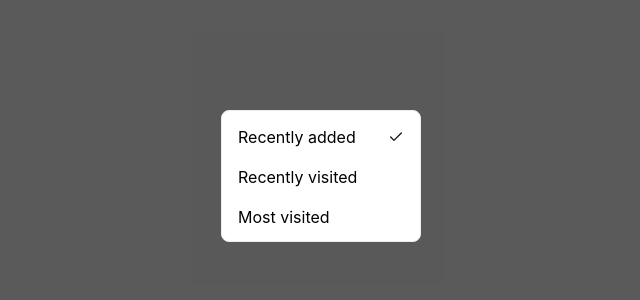
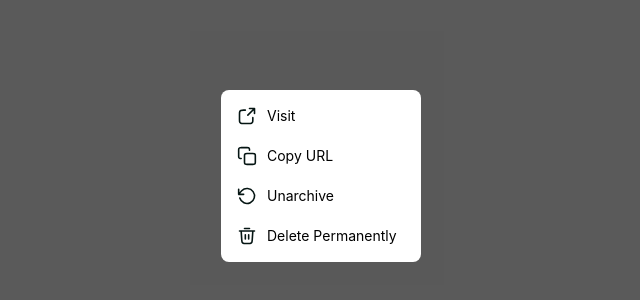
Before and after one commit to JyrexRonaldo/bookmark-manager-app, a React (Vite) app in the folder frontend/: page /test in a window 1280 px wide. Shown: the part 224-524 px from the top of the page, without its empty margins (319-959 px from the left). Built offline with nearby package versions, Linux system fonts and the light colour scheme.

Commit message:
Add archived actions dropdown

```diff
--- a/frontend/src/components/ActionsDropdown/ActionsDropdown.tsx
+++ b/frontend/src/components/ActionsDropdown/ActionsDropdown.tsx
@@ -2,7 +2,7 @@ function ActionsDropdown() {
   return (
     <>
       <div className="flex h-screen items-center justify-center bg-[#131313]/70">
-        <div className="flex h-[212px] w-[200px] flex-col gap-[4px] rounded-[8px] bg-white p-[8px] *:flex *:h-[36px] *:items-center *:gap-[10px] *:text-[14px]/[140%] *:p-[8px]">
+        <div className="flex h-[212px] w-[200px] flex-col gap-[4px] rounded-[8px] bg-white p-[8px] *:flex *:h-[36px] *:items-center *:gap-[10px] *:p-[8px] *:text-[14px]/[140%]">
           <div>
             <img src="/img/icon-visit.svg" alt="" />
             <p>Visit</p>
@@ -24,7 +24,6 @@ function ActionsDropdown() {
             <p>Archive</p>
           </div>
         </div>
-        ;
       </div>
     </>
   );
--- /dev/null
+++ b/frontend/src/components/ArchivedActionsDropdown/ArchivedActionsDropdown.tsx
@@ -0,0 +1,28 @@
+function ArchivedActionsDropdown() {
+  return (
+    <>
+      <div className="flex h-screen items-center justify-center bg-[#131313]/70">
+        <div className="flex h-[172px] w-[200px] flex-col gap-[4px] rounded-[8px] bg-white p-[8px] *:flex *:h-[36px] *:items-center *:gap-[10px] *:p-[8px] *:text-[14px]/[140%]">
+          <div>
+            <img src="/img/icon-visit.svg" alt="" />
+            <p>Visit</p>
+          </div>
+          <div>
+            <img src="/img/icon-copy.svg" alt="" />
+            <p>Copy URL</p>
+          </div>
+          <div>
+            <img src="/img/icon-unarchive.svg" alt="" />
+            <p>Unarchive</p>
+          </div>
+          <div>
+            <img src="/img/icon-delete.svg" alt="" />
+            <p>Delete Permanently</p>
+          </div>
+        </div>
+      </div>
+    </>
+  );
+}
+
+export default ArchivedActionsDropdown;
--- a/frontend/src/components/Main/Main.tsx
+++ b/frontend/src/components/Main/Main.tsx
@@ -12,7 +12,7 @@ function Main() {
             <img src="/img/icon-sort.svg" alt="" /> <p>Sort by</p>
           </button>
         </div>
-        <div className="grid grid-cols-[repeat(auto-fill,_minmax(338px,_1fr))] gap-[32px]  bg-[#E8F0EF] overflow-y-scroll">
+        <div className="h-[200px] grow grid grid-cols-[repeat(auto-fill,_minmax(338px,_1fr))] gap-[32px]  bg-[#E8F0EF] overflow-y-scroll">
           <BookmarkCard />
           <BookmarkCard />
           <BookmarkCard />
--- a/frontend/src/routes.tsx
+++ b/frontend/src/routes.tsx
@@ -1,5 +1,7 @@
 // import AddBookmark from "./components/AddBookmark/AddBookmark";
+// import ActionsDropdown from "./components/ActionsDropdown/ActionsDropdown";
 import App from "./components/App/App";
+import ArchivedActionsDropdown from "./components/ArchivedActionsDropdown/ArchivedActionsDropdown";
 // import Dialog from "./components/Dialog/Dialog";
 import ErrorPage from "./components/ErrorPage/ErrorPage";
 import ForgetPassword from "./components/ForgetPassword/ForgetPassword";
@@ -7,7 +9,7 @@ import ForgetPassword from "./components/ForgetPassword/ForgetPassword";
 import ResetPassword from "./components/ResetPassword/ResetPassword";
 import Signin from "./components/Signin/Signin";
 import Signup from "./components/Signup/Signup";
-import SortByDropdown from "./components/SortByDropdown/SortByDropdown";
+// import SortByDropdown from "./components/SortByDropdown/SortByDropdown";
 
 
 const routes = [
@@ -34,7 +36,7 @@ const routes = [
   },
    {
     path: "/test",
-    element: <SortByDropdown />,
+    element: <ArchivedActionsDropdown />,
   },
 ];
 
```
